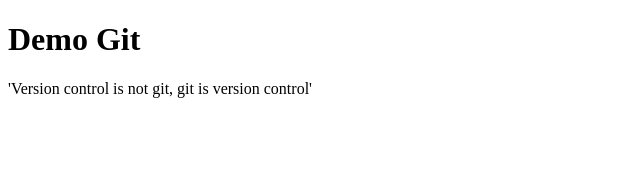
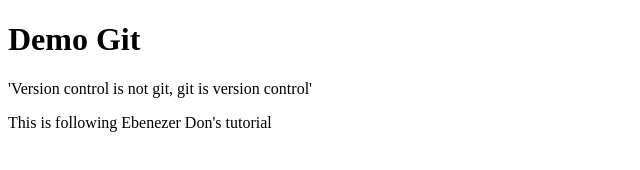
Before and after one commit to Naa-A/git-demo, a plain HTML site: page index.html in a window 1280 px wide. Shown: the whole page, without its empty margins (0-640 px from the left). Drawn offline with Linux system fonts and the light colour scheme.

Commit message:
demo finished

```diff
--- a/index.html
+++ b/index.html
@@ -9,5 +9,6 @@
 <body>
     <h1>Demo Git</h1>
     <p>'Version control is not git, git is version control'</p>
+    <p>This is following Ebenezer Don's tutorial</p>
 </body>
 </html>
```
